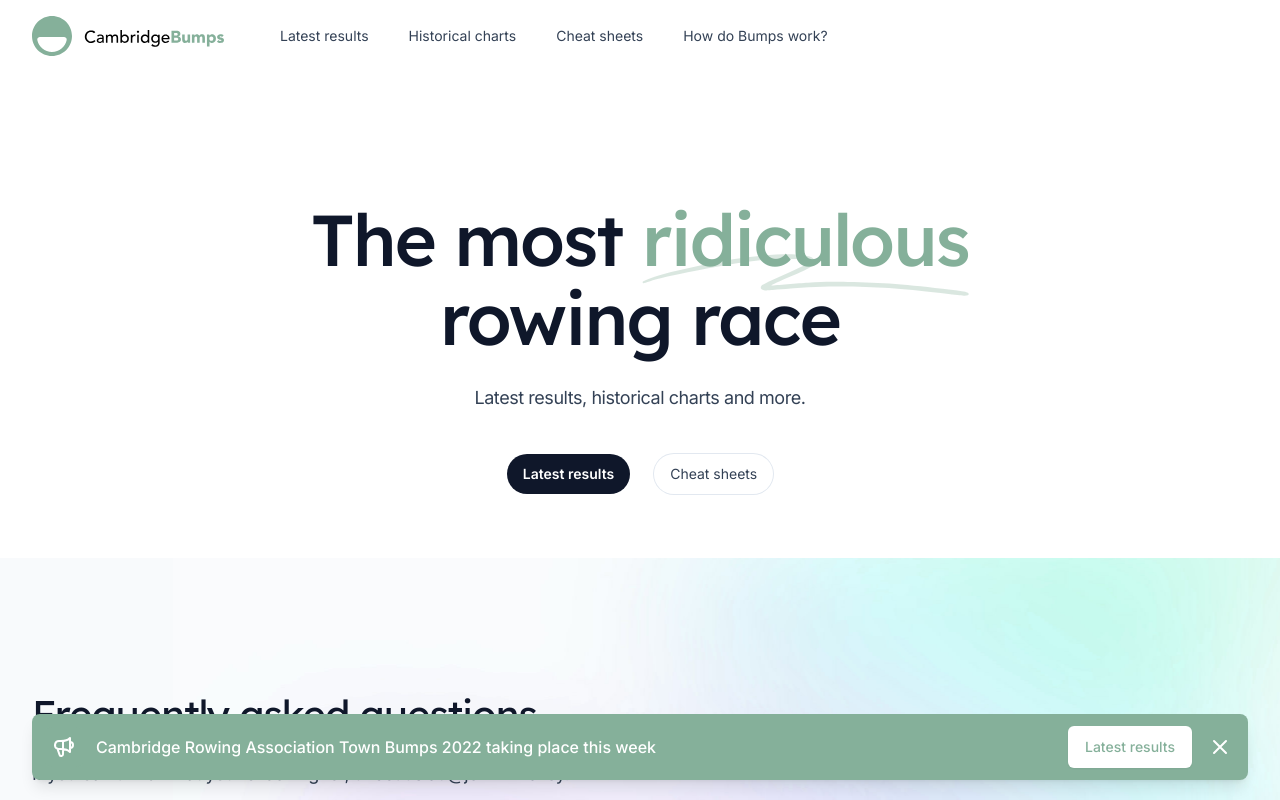
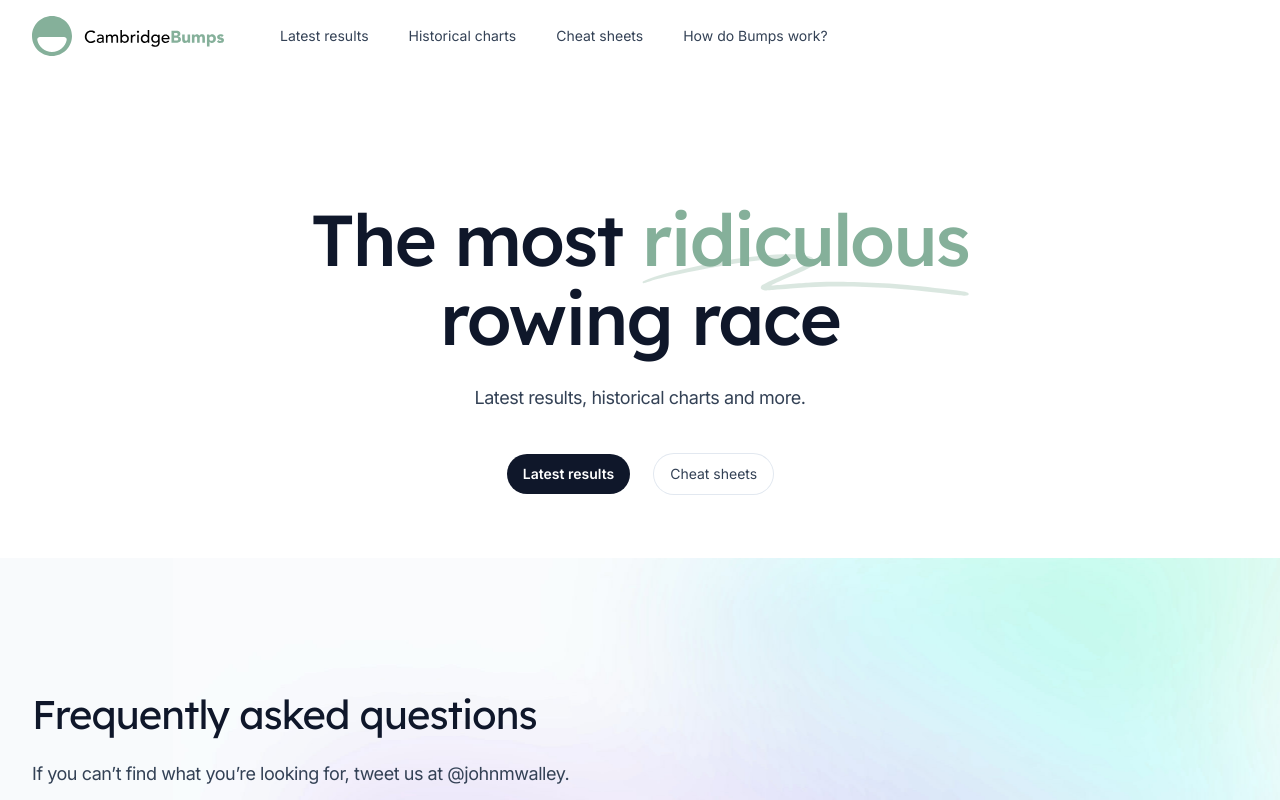
Before and after one commit to johnwalley/cambridgebumps.com, a Next.js app: page / in a window 1280 px wide. Shown: the top 800 px of the page. Built offline with nearby package versions, Linux system fonts and the light colour scheme.

Commit message:
Disable banner

```diff
--- a/src/pages/index.jsx
+++ b/src/pages/index.jsx
@@ -14,7 +14,7 @@ import { Testimonials } from "@/components/Testimonials";
 import { SpeakerphoneIcon, XIcon } from "@heroicons/react/outline";
 
 export default function Home() {
-  const [showBanner, setShowBanner] = useState(true);
+  const [showBanner, setShowBanner] = useState(false);
 
   return (
     <>
```
